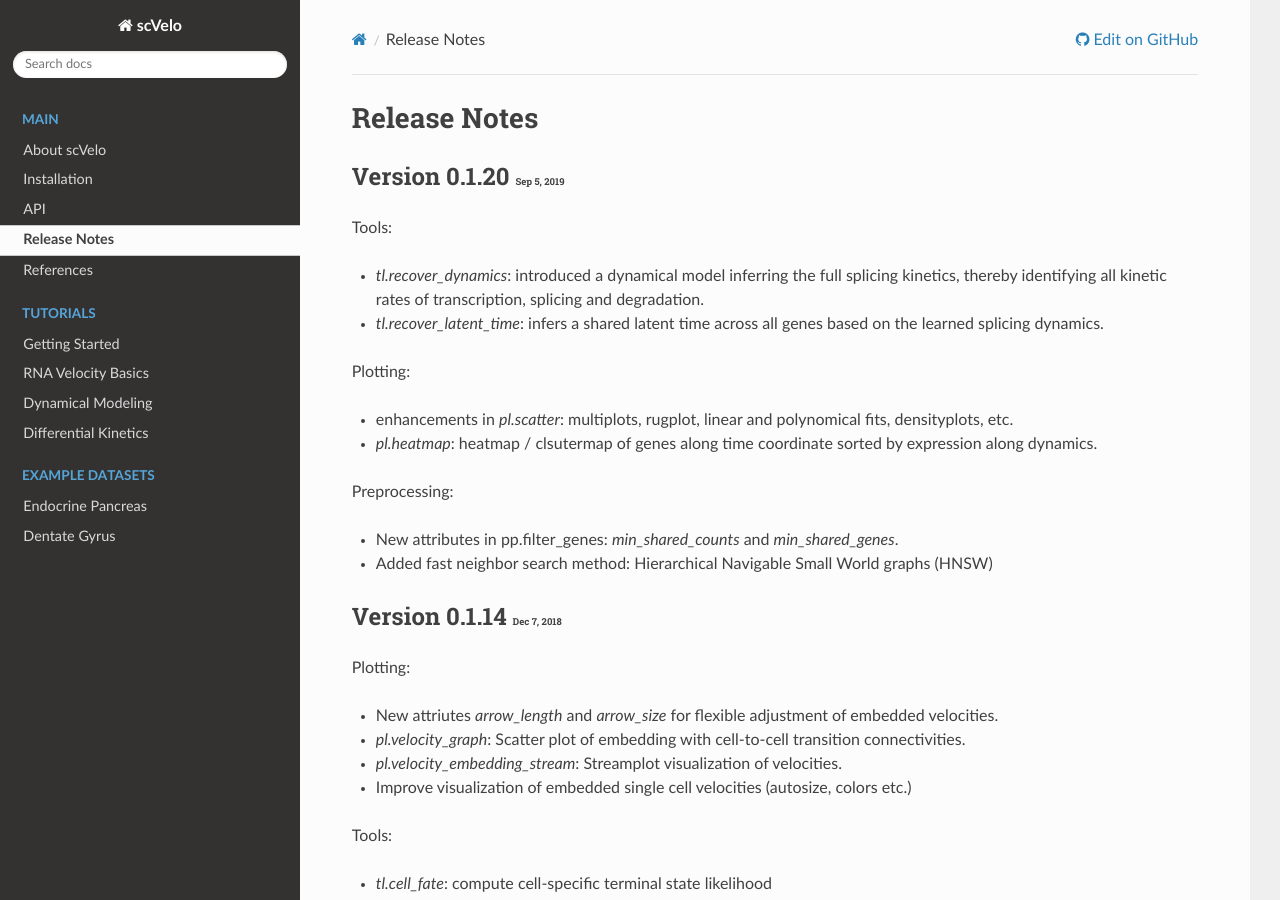
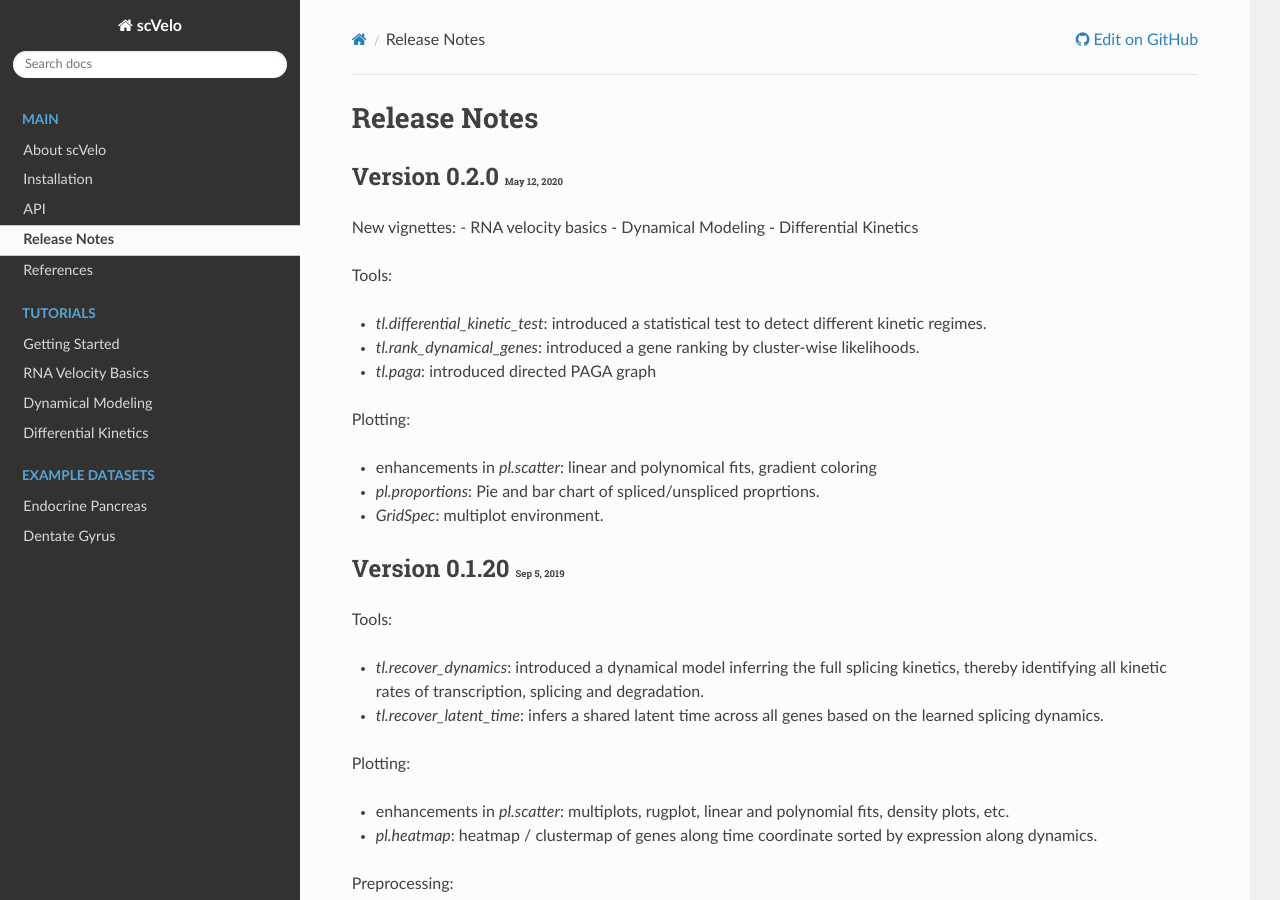
Before and after one commit to theislab/scvelo, a Sphinx documentation site: the page built from docs/source/release_notes.rst, in a window 1280 px wide and 900 px high. Built offline with Sphinx 7.4.7 and the Read the Docs theme 2.0.0, drawn with Linux system fonts in a browser that asks for light colours; the version number could not be read and is left out.

Commit message:
add release note

```diff
--- a/docs/source/release_notes.rst
+++ b/docs/source/release_notes.rst
@@ -3,6 +3,27 @@
 
 Release Notes
 =============
+
+
+Version 0.2.0 :small:`May 12, 2020`
+--------------------------------------
+New vignettes:
+- RNA velocity basics
+- Dynamical Modeling
+- Differential Kinetics
+
+Tools:
+
+- `tl.differential_kinetic_test`: introduced a statistical test to detect different kinetic regimes.
+- `tl.rank_dynamical_genes`: introduced a gene ranking by cluster-wise likelihoods.
+- `tl.paga`: introduced directed PAGA graph
+
+Plotting:
+
+- enhancements in `pl.scatter`: linear and polynomical fits, gradient coloring
+- `pl.proportions`: Pie and bar chart of spliced/unspliced proprtions.
+- `GridSpec`: multiplot environment.
+
 
 Version 0.1.20 :small:`Sep 5, 2019`
 -----------------------------------
@@ -13,8 +34,8 @@ Tools:
 
 Plotting:
 
-- enhancements in `pl.scatter`: multiplots, rugplot, linear and polynomical fits, densityplots, etc.
-- `pl.heatmap`: heatmap / clsutermap of genes along time coordinate sorted by expression along dynamics.
+- enhancements in `pl.scatter`: multiplots, rugplot, linear and polynomial fits, density plots, etc.
+- `pl.heatmap`: heatmap / clustermap of genes along time coordinate sorted by expression along dynamics.
 
 Preprocessing:
 
```
